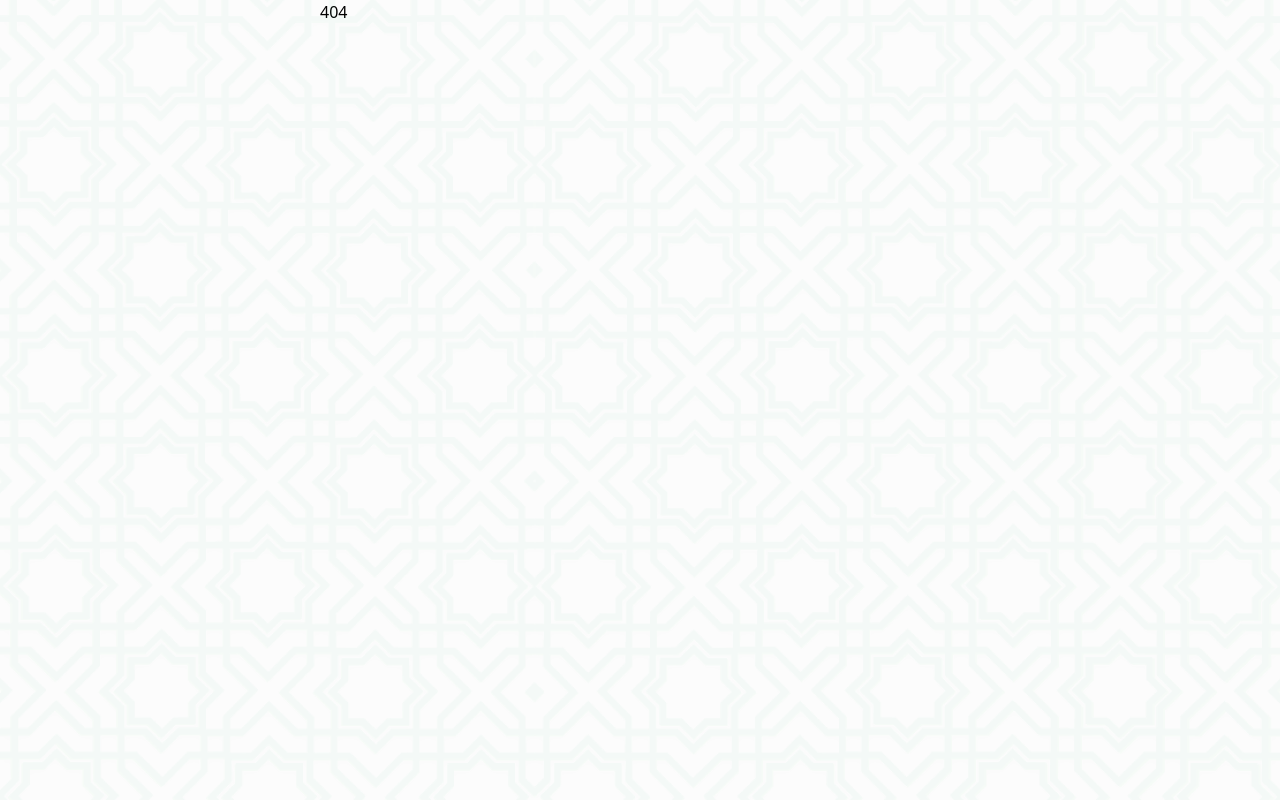
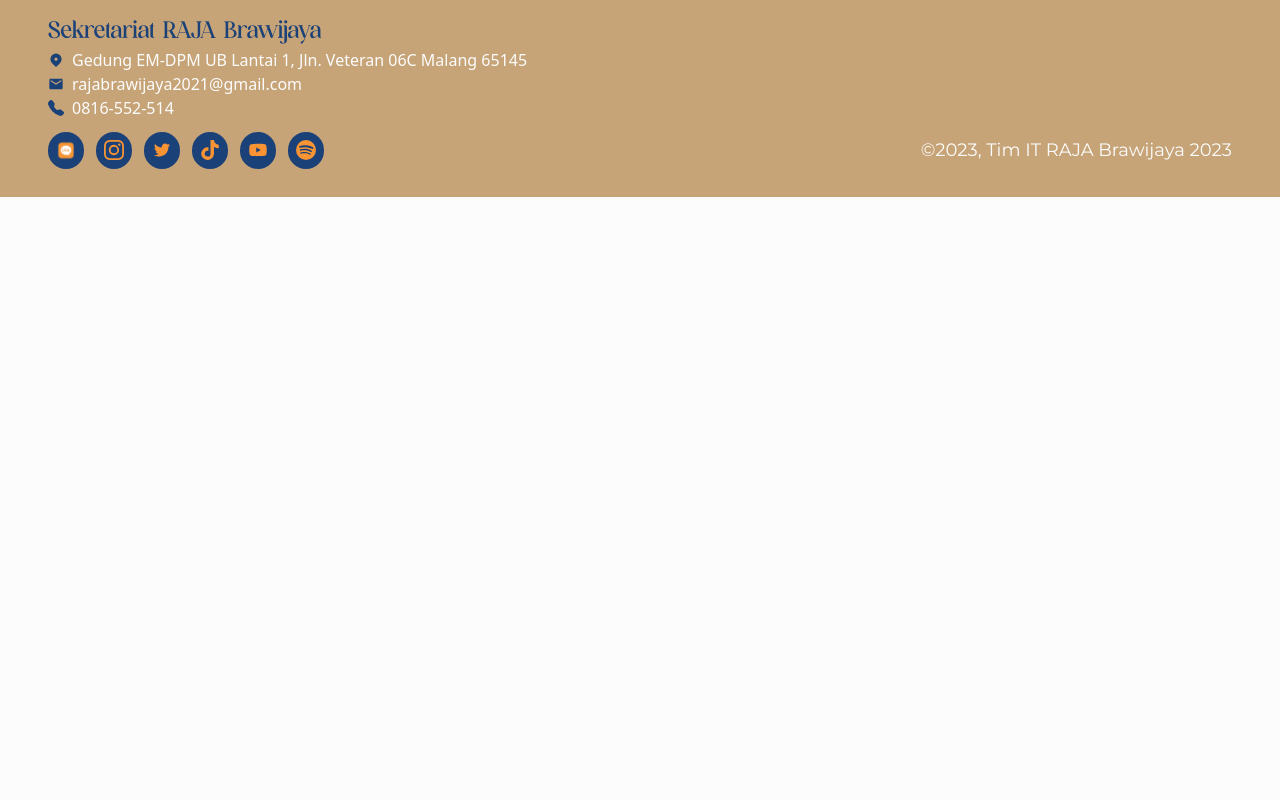
Before and after one commit to ariqfrhan/rajabrawijaya-2023, a Next.js app: page /arkana-info in a window 1280 px wide. Before the commit this address had no page. Shown: the top 800 px of the page. Built offline with nearby package versions, Linux system fonts and the light colour scheme.

Commit message:
reafactor to ts

```diff
--- /dev/null
+++ b/src/app/arkana-info/page.tsx
@@ -0,0 +1,9 @@
+const Page = () => {
+  return (
+    <div>
+
+    </div>
+  )
+}
+
+export default Page
--- a/src/app/faq/page.js
+++ b/src/app/faq/page.tsx
@@ -86,10 +86,10 @@ const groupData = [
   },
 ];
 
-export default function page() {
+export default function Page() {
   const [quest, setQuest] = useState(null);
-  const [search, setSearch] = useState(null);
-  const [group, setGroup] = useState(null);
+  const [search, setSearch] = useState("");
+  const [group, setGroup] = useState<string | null>(null);
   const [loading, setLoading] = useState(true);
   const [dataGroup, setDataGroup] = useState(groupData);
   const [dataQuest, setDataQuest] = useState(questData);
@@ -134,7 +134,7 @@ export default function page() {
                 onChange={(e) => {
                   setSearch(e.target.value);
                 }}
-              ></input>
+              />
             </div>
             <div className="flex items-center">
               {dataGroup.map((g) => (
@@ -144,7 +144,7 @@ export default function page() {
                   active={group}
                   changeGroup={(n) => setGroup(n)}
                   name={g.title}
-                ></DropdownFaq>
+                />
               ))}
             </div>
           </div>
@@ -170,7 +170,7 @@ export default function page() {
                     key={e.id}
                     id={e.id}
                     active={quest}
-                    toggle={(e) => {
+                    toggle={(e: any) => {
                       setQuest(e);
                     }}
                     quest={e.quest}
--- a/src/app/globals.css
+++ b/src/app/globals.css
@@ -89,6 +89,37 @@
 		@apply font-esthetique lg:text-5xl sm:text-4xl text-3xl;
 	}
 
+	.h3 {
+		@apply font-esthetique font-normal lg:text-4xl sm:text-3xl text-2xl;
+	}
+
+	/* Typography */
+
+	h1 {
+		font-size: 56px;
+		line-height: 61.6px;
+	}
+	h2 {
+		font-size: 48px;
+		line-height: 52.8px;
+	}
+	h3 {
+		font-size: 40px;
+		line-height: 44px;
+	}
+	h4 {
+		font-size: 32px;
+		line-height: 35.2px;
+	}
+	h5 {
+		font-size: 24px;
+		line-height: 26.4px;
+	}
+	h6 {
+		font-size: 20px;
+		line-height: 22px;
+	}
+
 	.atribut li {
 		@apply font-montserrat lg:text-2xl sm:text-xl text-lg font-normal ml-6;
 	}
@@ -101,9 +132,6 @@
 		@apply font-esthetique lg:text-xl sm:text-lg text-base font-normal;
 	}
 
-	.h3 {
-		@apply font-esthetique font-normal lg:text-4xl sm:text-3xl text-2xl;
-	}
 
 	.achievment ul {
 		@apply list-disc;
@@ -152,5 +180,4 @@
 	.header {
 		@apply font-SpaceGrotesk font-bold text-[80px]
 	}
-
 }
--- a/src/app/layout.js
+++ b/src/app/layout.tsx
@@ -16,7 +16,11 @@ export const metadata = {
   },
 };
 
-export default function RootLayout({ children }) {
+export default function RootLayout({
+  children,
+}: {
+  children: React.ReactNode;
+}) {
   return (
     <html lang="en">
       <body>
--- a/src/app/page.js
+++ b/src/app/page.tsx
@@ -1,10 +1,14 @@
+import ArkanaInfo from '@/layout/ArkanaInfo/ArkanaInfo'
 import Jumbotron from '@/layout/Jumbotron/Jumbotron'
+import Rangkaian from '@/layout/Rangkaian/Rangkaian'
 import Image from 'next/image'
 
 export default function Home() {
   return (
     <>
     <Jumbotron></Jumbotron>
+    <ArkanaInfo />
+    <Rangkaian />
     </>
   )
 }
--- a/src/components/faq/DropdownFaq.jsx
+++ /dev/null
@@ -1,18 +0,0 @@
-import React from 'react'
-
-export default function GroupFaq(props) {
-  return (
-    <button
-    className={`${props.active == props.id ? 'border-b-2 border-solid border-yellow' : ''}
-    w-fit mx-4 py-2`} key={props.customKey}>
-        <a
-            onClick={() =>{
-                props.changeGroup(props.id);
-            }}
-            className='font-poppins text-blue'
-        >
-            <p>{props.name}</p>
-        </a>
-    </button>
-  )
-}
--- /dev/null
+++ b/src/components/faq/DropdownFaq.tsx
@@ -0,0 +1,30 @@
+import React from "react";
+
+interface GroupFaqProps {
+  key: string;
+  id: string;
+  active: string | null;
+  changeGroup: (id: string) => void;
+  name: string;
+}
+
+export default function GroupFaq(props: GroupFaqProps) {
+  return (
+    <button
+      className={`${
+        props.active == props.id ? "border-b-2 border-solid border-yellow" : ""
+      }
+    w-fit mx-4 py-2`}
+
+    >
+      <a
+        onClick={() => {
+          props.changeGroup(props.id);
+        }}
+        className="font-poppins text-blue"
+      >
+        <p>{props.name}</p>
+      </a>
+    </button>
+  );
+}
--- a/src/components/faq/FaqAccordion.jsx
+++ b/src/components/faq/FaqAccordion.tsx
@@ -1,20 +1,28 @@
 import React from "react";
 
-export default function FaqAccordion(props) {
-    const isClicked = props.active === props.id;
+interface FaqAccordionProps {
+  key: string;
+  id: string;
+  active: string | null;
+  toggle: (e: string | null) => void;
+  quest: string;
+  answer: string;
+}
 
-    const toggleAccordion = () =>{
-        if (isClicked) {
-            props.toggle(null);
-        }else{
-            props.toggle(props.id)
-        }
+export default function FaqAccordion(props: FaqAccordionProps) {
+  const isClicked = props.active === props.id;
+
+  const toggleAccordion = () => {
+    if (isClicked) {
+      props.toggle(null);
+    } else {
+      props.toggle(props.id);
     }
+  };
 
   return (
     <div>
       <button
-        key={props.customKey}
         className="h-fill bg-primary rounded-lg mb-3 text-start w-full"
         onClick={toggleAccordion}
       >
@@ -22,7 +30,7 @@ export default function FaqAccordion(props) {
           className={`bg-primary text-white py-2 px-4 flex justify-between items-center rounded-lg font-montserrat`}
         >
           <div className="flex items-center">
-            <img src="/assets/images/kawung-01.png"></img>
+            <img src="/assets/images/kawung-01.png" />
             <p
               className={`${
                 props.active == props.id ? "font-normal" : "font-semibold"
@@ -31,7 +39,15 @@ export default function FaqAccordion(props) {
               {props.quest}
             </p>
           </div>
-          <img src='/assets/icons/arrdown.svg' width={20} className={`${isClicked ? 'rotate-0 transition-all duration-300' : 'rotate-90 transition-all duration-300'}`}></img>
+          <img
+            src="/assets/icons/arrdown.svg"
+            width={20}
+            className={`${
+              isClicked
+                ? "rotate-0 transition-all duration-300"
+                : "rotate-90 transition-all duration-300"
+            }`}
+          />
         </div>
       </button>
       <div
--- a/tsconfig.json
+++ b/tsconfig.json
@@ -23,6 +23,6 @@
       "@/*": ["./src/*"]
     }
   },
-  "include": ["next-env.d.ts", "**/*.ts", "**/*.tsx", ".next/types/**/*.ts", "src/app/page.js", "src/app/layout.js"],
+  "include": ["next-env.d.ts", "**/*.ts", "**/*.tsx", ".next/types/**/*.ts", "src/app/page.tsx", "src/app/layout.tsx"],
   "exclude": ["node_modules"]
 }
```
Also changed, not shown: src/app/loading.tsx (renamed from src/app/loading.js), src/app/not-found.tsx (renamed from src/app/not-found.js).
